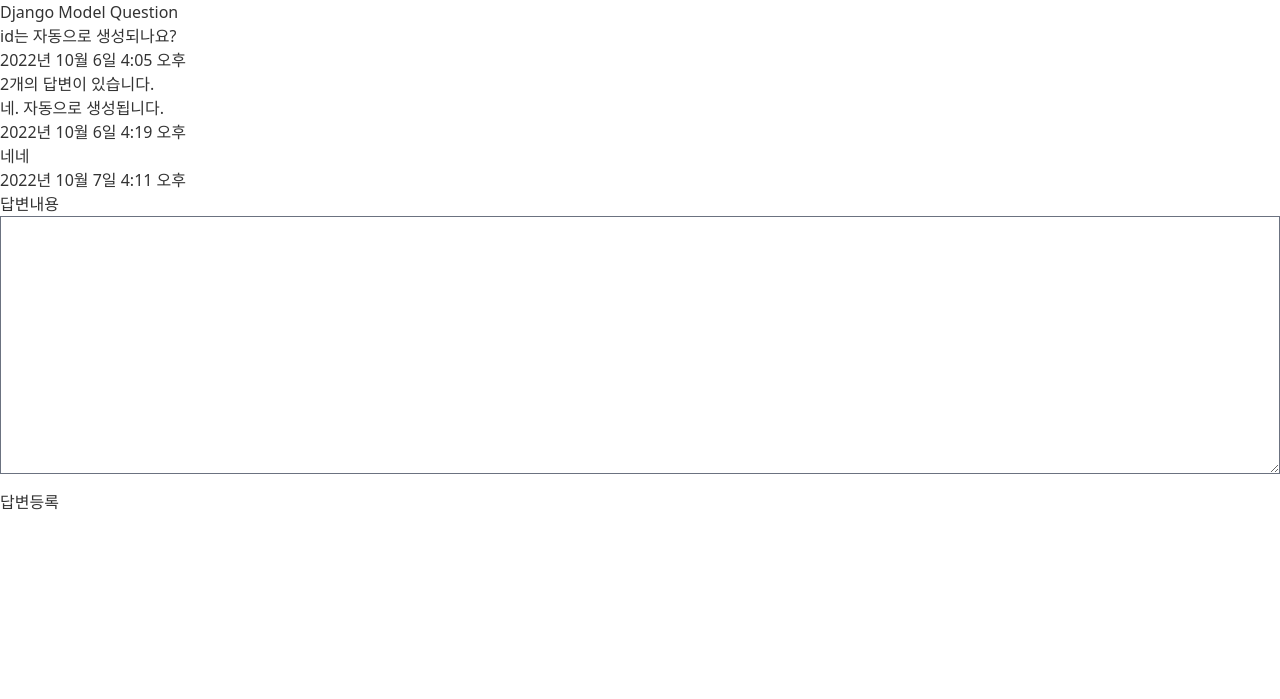
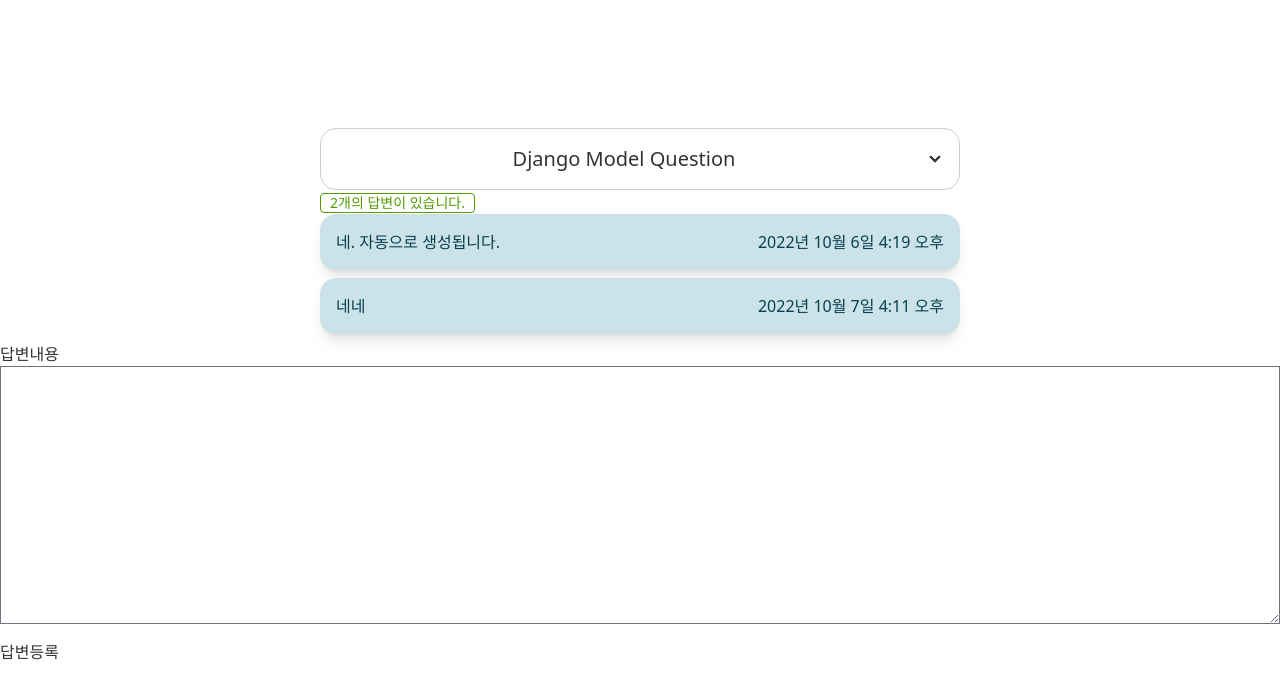
Before and after one commit to miruy/Pybo, a Django app: page /pybo/2/ in a window 1280 px wide. Shown: the top 699 px of the page. Run offline with Django 4.2, Linux system fonts and the light colour scheme; data comes from the database, SQL or seed files in the repository; some libraries are stand-ins or nearby versions.

Commit message:
django 게시판 질문 목록 및 질문 상세 tailwind 적용

```diff
--- a/mysite/templates/pybo/question_detail.html
+++ b/mysite/templates/pybo/question_detail.html
@@ -1,27 +1,39 @@
 {# 템플릿 태그 #}
-
-{#{% load static %}   {# css 링크 사용을 휘한 코드 #}
-{#<link rel="stylesheet" type="text/css" href="{% static 'style.css' %}">#}
- {# tailwind css 링크 추가 예정 #}
 
 {% extends 'base.html' %}
 {% block content %}
 
-    <div>
-
+    <div class="overflow-x-auto flex-col my-32 justify-center items-center">
         <!-- 질문 -->
-        <h2>{{ question.subject }}</h2>
-        <div>{{ question.content }}</div>
-        <div>{{ question.create_date }}</div>
-
+         <div tabindex="0" class="collapse w-2/4 mx-auto collapse-arrow border border-base-300 bg-base-100 rounded-box">
+              <div class="collapse-title text-xl font-medium text-center">
+                {{ question.subject }}
+              </div>
+              <div tabindex="0" class="collapse-content space-y-2">
+                <div class="px-10 py-5">{{ question.content }}</div>
+                <div class="text-center text-xs">{{ question.create_date }}</div>
+              </div>
+         </div>
 
         <!-- 답변 -->
-        <h5>{{ question.answer_set.count }}개의 답변이 있습니다.</h5>
+        <div class="w-2/4 mx-auto">
+            <div class="badge badge-primary badge-outline rounded">{{ question.answer_set.count }}개의 답변이 있습니다.</div>
 
-        {% for answer in question.answer_set.all %}
-            <div>{{ answer.content }}</div>
-            <div>{{ answer.create_date }}</div>
-        {% endfor %}
+            {% for answer in question.answer_set.all %}
+                <div class="mb-2">
+                {# if문 추가해서 답변 얼트 색깔 다르게 구현해보기 #}
+                    <div class="alert alert-info shadow-lg">
+                        <div>{{ answer.content }}</div>
+                        <div>{{ answer.create_date }}</div>
+                    </div>
+{#                    <div class="alert alert-success shadow-xl">#}
+{#                        <div>{{ answer.content }}</div>#}
+{#                        <div>{{ answer.create_date }}</div>#}
+{#                    </div>#}
+                </div>
+            {% endfor %}
+        </div>
+
 
         <!-- 답변 등록 -->
         <form action="{% url 'pybo:answer_create' question.id %}" method="post">
@@ -32,6 +44,11 @@
             </div>
             <input type="submit" value="답변등록">
         </form>
+
+
+
+
+
 
     </div>
 
--- a/mysite/theme/static/css/dist/styles.css
+++ b/mysite/theme/static/css/dist/styles.css
@@ -751,6 +751,69 @@
   }
 }
 
+.alert {
+  display: flex;
+  width: 100%;
+  flex-direction: column;
+  align-items: center;
+  justify-content: space-between;
+  gap: 1rem;
+  --tw-bg-opacity: 1;
+  background-color: hsl(var(--b2, var(--b1)) / var(--tw-bg-opacity));
+  padding: 1rem;
+  border-radius: var(--rounded-box, 1rem);
+}
+
+.alert > :not([hidden]) ~ :not([hidden]) {
+  --tw-space-y-reverse: 0;
+  margin-top: calc(0.5rem * calc(1 - var(--tw-space-y-reverse)));
+  margin-bottom: calc(0.5rem * var(--tw-space-y-reverse));
+}
+
+@media (min-width: 768px) {
+  .alert {
+    flex-direction: row;
+  }
+
+  .alert > :not([hidden]) ~ :not([hidden]) {
+    --tw-space-y-reverse: 0;
+    margin-top: calc(0px * calc(1 - var(--tw-space-y-reverse)));
+    margin-bottom: calc(0px * var(--tw-space-y-reverse));
+  }
+}
+
+.alert > :where(*) {
+  display: flex;
+  align-items: center;
+  gap: 0.5rem;
+}
+
+.badge {
+  display: inline-flex;
+  align-items: center;
+  justify-content: center;
+  transition-property: color, background-color, border-color, text-decoration-color, fill, stroke, opacity, box-shadow, transform, filter, -webkit-backdrop-filter;
+  transition-property: color, background-color, border-color, text-decoration-color, fill, stroke, opacity, box-shadow, transform, filter, backdrop-filter;
+  transition-property: color, background-color, border-color, text-decoration-color, fill, stroke, opacity, box-shadow, transform, filter, backdrop-filter, -webkit-backdrop-filter;
+  transition-duration: 200ms;
+  transition-timing-function: cubic-bezier(0.4, 0, 0.2, 1);
+  height: 1.25rem;
+  font-size: 0.875rem;
+  line-height: 1.25rem;
+  width: -moz-fit-content;
+  width: fit-content;
+  padding-left: 0.563rem;
+  padding-right: 0.563rem;
+  border-width: 1px;
+  --tw-border-opacity: 1;
+  border-color: hsl(var(--n) / var(--tw-border-opacity));
+  --tw-bg-opacity: 1;
+  background-color: hsl(var(--n) / var(--tw-bg-opacity));
+  --tw-text-opacity: 1;
+  color: hsl(var(--nc) / var(--tw-text-opacity));
+  border-radius: var(--rounded-badge, 1.9rem);
+}
+
 .btn {
   display: inline-flex;
   flex-shrink: 0;
@@ -840,6 +903,60 @@
   content: attr(data-title);
 }
 
+.checkbox {
+  flex-shrink: 0;
+  --chkbg: var(--bc);
+  --chkfg: var(--b1);
+  height: 1.5rem;
+  width: 1.5rem;
+  cursor: pointer;
+  -webkit-appearance: none;
+     -moz-appearance: none;
+          appearance: none;
+  border-width: 1px;
+  border-color: hsl(var(--bc) / var(--tw-border-opacity));
+  --tw-border-opacity: 0.2;
+  border-radius: var(--rounded-btn, 0.5rem);
+}
+
+.collapse {
+  position: relative;
+  display: grid;
+  overflow: hidden;
+}
+
+.collapse-title,
+.collapse > input[type="checkbox"],
+.collapse-content {
+  grid-column-start: 1;
+  grid-row-start: 1;
+}
+
+.collapse > input[type="checkbox"] {
+  -webkit-appearance: none;
+     -moz-appearance: none;
+          appearance: none;
+  opacity: 0;
+}
+
+.collapse-content {
+  grid-row-start: 2;
+  overflow: hidden;
+  max-height: 0px;
+  padding-left: 1rem;
+  padding-right: 1rem;
+  cursor: unset;
+  transition: padding 0.2s ease-in-out, background-color 0.2s ease-in-out;
+}
+
+.collapse-open .collapse-content,
+.collapse:focus:not(.collapse-close) .collapse-content,
+.collapse:not(.collapse-close)
+  input[type="checkbox"]:checked
+  ~ .collapse-content {
+  max-height: 9000px;
+}
+
 .footer {
   display: grid;
   width: 100%;
@@ -951,6 +1068,97 @@
   border-radius: var(--rounded-btn, 0.5rem);
 }
 
+.toast {
+  position: fixed;
+  display: flex;
+  min-width: -moz-fit-content;
+  min-width: fit-content;
+  flex-direction: column;
+  gap: 0.5rem;
+  padding: 1rem;
+}
+
+.alert-info {
+  --tw-bg-opacity: 1;
+  background-color: hsl(var(--in) / var(--tw-bg-opacity));
+  --tw-text-opacity: 1;
+  color: hsl(var(--inc, var(--nc)) / var(--tw-text-opacity));
+}
+
+.alert-success {
+  --tw-bg-opacity: 1;
+  background-color: hsl(var(--su) / var(--tw-bg-opacity));
+  --tw-text-opacity: 1;
+  color: hsl(var(--suc, var(--nc)) / var(--tw-text-opacity));
+}
+
+.badge-primary {
+  --tw-border-opacity: 1;
+  border-color: hsl(var(--p) / var(--tw-border-opacity));
+  --tw-bg-opacity: 1;
+  background-color: hsl(var(--p) / var(--tw-bg-opacity));
+  --tw-text-opacity: 1;
+  color: hsl(var(--pc) / var(--tw-text-opacity));
+}
+
+.badge-outline {
+  border-color: currentColor;
+  --tw-border-opacity: 0.5;
+  background-color: transparent;
+  color: currentColor;
+}
+
+.badge-outline.badge-primary {
+  --tw-text-opacity: 1;
+  color: hsl(var(--p) / var(--tw-text-opacity));
+}
+
+.badge-outline.badge-secondary {
+  --tw-text-opacity: 1;
+  color: hsl(var(--s) / var(--tw-text-opacity));
+}
+
+.badge-outline.badge-accent {
+  --tw-text-opacity: 1;
+  color: hsl(var(--a) / var(--tw-text-opacity));
+}
+
+.badge-outline.badge-info {
+  --tw-text-opacity: 1;
+  color: hsl(var(--in) / var(--tw-text-opacity));
+}
+
+.badge-outline.badge-success {
+  --tw-text-opacity: 1;
+  color: hsl(var(--su) / var(--tw-text-opacity));
+}
+
+.badge-outline.badge-warning {
+  --tw-text-opacity: 1;
+  color: hsl(var(--wa) / var(--tw-text-opacity));
+}
+
+.badge-outline.badge-error {
+  --tw-text-opacity: 1;
+  color: hsl(var(--er) / var(--tw-text-opacity));
+}
+
+.btn-outline .badge {
+  --tw-border-opacity: 1;
+  border-color: hsl(var(--nf, var(--n)) / var(--tw-border-opacity));
+  --tw-text-opacity: 1;
+  color: hsl(var(--nc) / var(--tw-text-opacity));
+}
+
+.btn-outline.btn-primary .badge {
+  --tw-border-opacity: 1;
+  border-color: hsl(var(--p) / var(--tw-border-opacity));
+  --tw-bg-opacity: 1;
+  background-color: hsl(var(--p) / var(--tw-bg-opacity));
+  --tw-text-opacity: 1;
+  color: hsl(var(--pc) / var(--tw-text-opacity));
+}
+
 .btn-outline.btn-secondary .badge {
   --tw-border-opacity: 1;
   border-color: hsl(var(--s) / var(--tw-border-opacity));
@@ -1247,6 +1566,103 @@
   100% {
     background-position-y: 0;
   }
+}
+
+body[dir="rtl"] .checkbox {
+  --chkbg: var(--bc);
+  --chkfg: var(--b1);
+}
+
+body[dir="rtl"] .checkbox:checked,
+    body[dir="rtl"] .checkbox[checked="true"],
+    body[dir="rtl"] .checkbox[aria-checked=true] {
+  background-image: linear-gradient(45deg, transparent 65%, hsl(var(--chkbg)) 65.99%), linear-gradient(-45deg, transparent 75%, hsl(var(--chkbg)) 75.99%), linear-gradient(45deg, hsl(var(--chkbg)) 40%, transparent 40.99%), linear-gradient(-45deg, hsl(var(--chkbg)) 30%, hsl(var(--chkfg)) 30.99%, hsl(var(--chkfg)) 40%, transparent 40.99%), linear-gradient(45deg, hsl(var(--chkfg)) 50%, hsl(var(--chkbg)) 50.99%);
+}
+
+.collapse:focus-visible {
+  outline: 2px solid hsl(var(--nf));
+  outline-offset: 2px;
+}
+
+.collapse-arrow .collapse-title:after {
+  position: absolute;
+  display: block;
+  height: 0.5rem;
+  width: 0.5rem;
+  --tw-translate-y: -100%;
+  --tw-rotate: 45deg;
+  transform: translate(var(--tw-translate-x), var(--tw-translate-y)) rotate(var(--tw-rotate)) skewX(var(--tw-skew-x)) skewY(var(--tw-skew-y)) scaleX(var(--tw-scale-x)) scaleY(var(--tw-scale-y));
+  transition-property: all;
+  transition-duration: 150ms;
+  transition-duration: 0.2s;
+  transition-timing-function: cubic-bezier(0.4, 0, 0.2, 1);
+  top: 50%;
+  right: 1.4rem;
+  content: "";
+  transform-origin: 75% 75%;
+  box-shadow: 2px 2px;
+  pointer-events: none;
+}
+
+.collapse-plus .collapse-title:after {
+  position: absolute;
+  display: block;
+  height: 0.5rem;
+  width: 0.5rem;
+  transition-property: all;
+  transition-duration: 300ms;
+  transition-timing-function: cubic-bezier(0.4, 0, 0.2, 1);
+  top: 0.9rem;
+  right: 1.4rem;
+  content: "+";
+  pointer-events: none;
+}
+
+.collapse:not(.collapse-open):not(.collapse-close) input[type="checkbox"],
+.collapse:not(.collapse-open):not(.collapse-close) .collapse-title {
+  cursor: pointer;
+}
+
+.collapse:focus:not(.collapse-open):not(.collapse-close) .collapse-title {
+  cursor: unset;
+}
+
+.collapse-title {
+  position: relative;
+}
+
+:where(.collapse > input[type="checkbox"]) {
+  z-index: 1;
+}
+
+.collapse-title,
+:where(.collapse > input[type="checkbox"]) {
+  width: 100%;
+  padding: 1rem;
+  padding-right: 3rem;
+  min-height: 3.75rem;
+  transition: background-color 0.2s ease-in-out;
+}
+
+.collapse-open :where(.collapse-content),
+.collapse:focus:not(.collapse-close) :where(.collapse-content),
+.collapse:not(.collapse-close) :where(input[type="checkbox"]:checked ~ .collapse-content) {
+  padding-bottom: 1rem;
+  transition: padding 0.2s ease-in-out, background-color 0.2s ease-in-out;
+}
+
+.collapse-open.collapse-arrow .collapse-title:after,
+.collapse-arrow:focus:not(.collapse-close) .collapse-title:after,
+.collapse-arrow:not(.collapse-close) input[type="checkbox"]:checked ~ .collapse-title:after {
+  --tw-translate-y: -50%;
+  --tw-rotate: 225deg;
+  transform: translate(var(--tw-translate-x), var(--tw-translate-y)) rotate(var(--tw-rotate)) skewX(var(--tw-skew-x)) skewY(var(--tw-skew-y)) scaleX(var(--tw-scale-x)) scaleY(var(--tw-scale-y));
+}
+
+.collapse-open.collapse-plus .collapse-title:after,
+.collapse-plus:focus:not(.collapse-close) .collapse-title:after,
+.collapse-plus:not(.collapse-close) input[type="checkbox"]:checked ~ .collapse-title:after {
+  content: "−";
 }
 
 .drawer-toggle:focus-visible ~ .drawer-content .drawer-button.btn-secondary {
@@ -1440,6 +1860,10 @@
     transform: scale(1);
     opacity: 1;
   }
+}
+
+.rounded-box {
+  border-radius: var(--rounded-box, 1rem);
 }
 
 .glass,
@@ -1570,6 +2046,14 @@
   margin-bottom: 5rem;
 }
 
+.mb-2 {
+  margin-bottom: 0.5rem;
+}
+
+.mb-4 {
+  margin-bottom: 1rem;
+}
+
 .block {
   display: block;
 }
@@ -1630,6 +2126,18 @@
   justify-content: center;
 }
 
+.space-y-2 > :not([hidden]) ~ :not([hidden]) {
+  --tw-space-y-reverse: 0;
+  margin-top: calc(0.5rem * calc(1 - var(--tw-space-y-reverse)));
+  margin-bottom: calc(0.5rem * var(--tw-space-y-reverse));
+}
+
+.space-y-4 > :not([hidden]) ~ :not([hidden]) {
+  --tw-space-y-reverse: 0;
+  margin-top: calc(1rem * calc(1 - var(--tw-space-y-reverse)));
+  margin-bottom: calc(1rem * var(--tw-space-y-reverse));
+}
+
 .overflow-x-auto {
   overflow-x: auto;
 }
@@ -1646,13 +2154,60 @@
   border-radius: 1rem;
 }
 
+.border {
+  border-width: 1px;
+}
+
+.border-base-300 {
+  --tw-border-opacity: 1;
+  border-color: hsl(var(--b3, var(--b2)) / var(--tw-border-opacity));
+}
+
 .bg-gray-50 {
   --tw-bg-opacity: 1;
   background-color: rgb(249 250 251 / var(--tw-bg-opacity));
+}
+
+.bg-base-100 {
+  --tw-bg-opacity: 1;
+  background-color: hsl(var(--b1) / var(--tw-bg-opacity));
+}
+
+.bg-primary {
+  --tw-bg-opacity: 1;
+  background-color: hsl(var(--p) / var(--tw-bg-opacity));
+}
+
+.stroke-current {
+  stroke: currentColor;
 }
 
 .p-10 {
   padding: 2.5rem;
+}
+
+.p-5 {
+  padding: 1.25rem;
+}
+
+.px-5 {
+  padding-left: 1.25rem;
+  padding-right: 1.25rem;
+}
+
+.py-5 {
+  padding-top: 1.25rem;
+  padding-bottom: 1.25rem;
+}
+
+.px-10 {
+  padding-left: 2.5rem;
+  padding-right: 2.5rem;
+}
+
+.px-20 {
+  padding-left: 5rem;
+  padding-right: 5rem;
 }
 
 .text-center {
@@ -1695,6 +2250,15 @@
   font-size: 1rem;
 }
 
+.text-xs {
+  font-size: 0.75rem;
+  line-height: 1rem;
+}
+
+.font-medium {
+  font-weight: 500;
+}
+
 .leading-normal {
   line-height: 1.5;
 }
@@ -1736,6 +2305,12 @@
   box-shadow: var(--tw-ring-offset-shadow, 0 0 #0000), var(--tw-ring-shadow, 0 0 #0000), var(--tw-shadow);
 }
 
+.shadow-lg {
+  --tw-shadow: 0 10px 15px -3px rgb(0 0 0 / 0.1), 0 4px 6px -4px rgb(0 0 0 / 0.1);
+  --tw-shadow-colored: 0 10px 15px -3px var(--tw-shadow-color), 0 4px 6px -4px var(--tw-shadow-color);
+  box-shadow: var(--tw-ring-offset-shadow, 0 0 #0000), var(--tw-ring-shadow, 0 0 #0000), var(--tw-shadow);
+}
+
 .hover\:text-white:hover {
   --tw-text-opacity: 1;
   color: rgb(255 255 255 / var(--tw-text-opacity));
```
Also changed, not shown: other parts of mysite/theme/static/css/dist/styles.css (+194 -0 lines).
